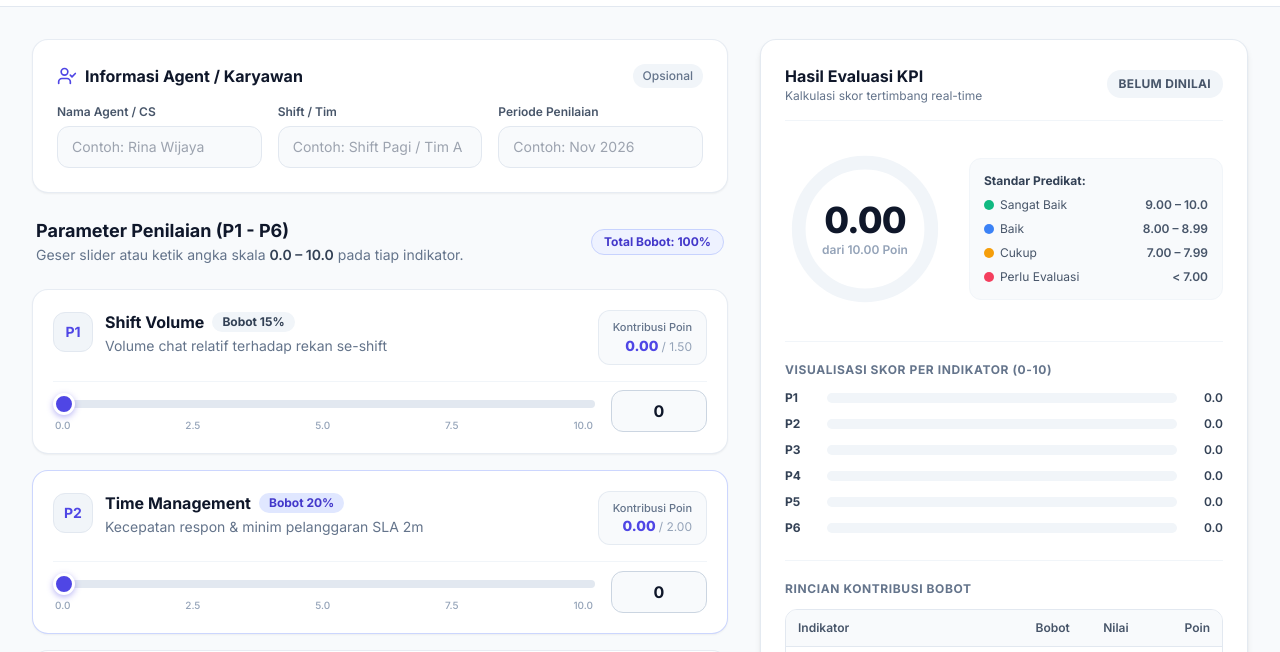
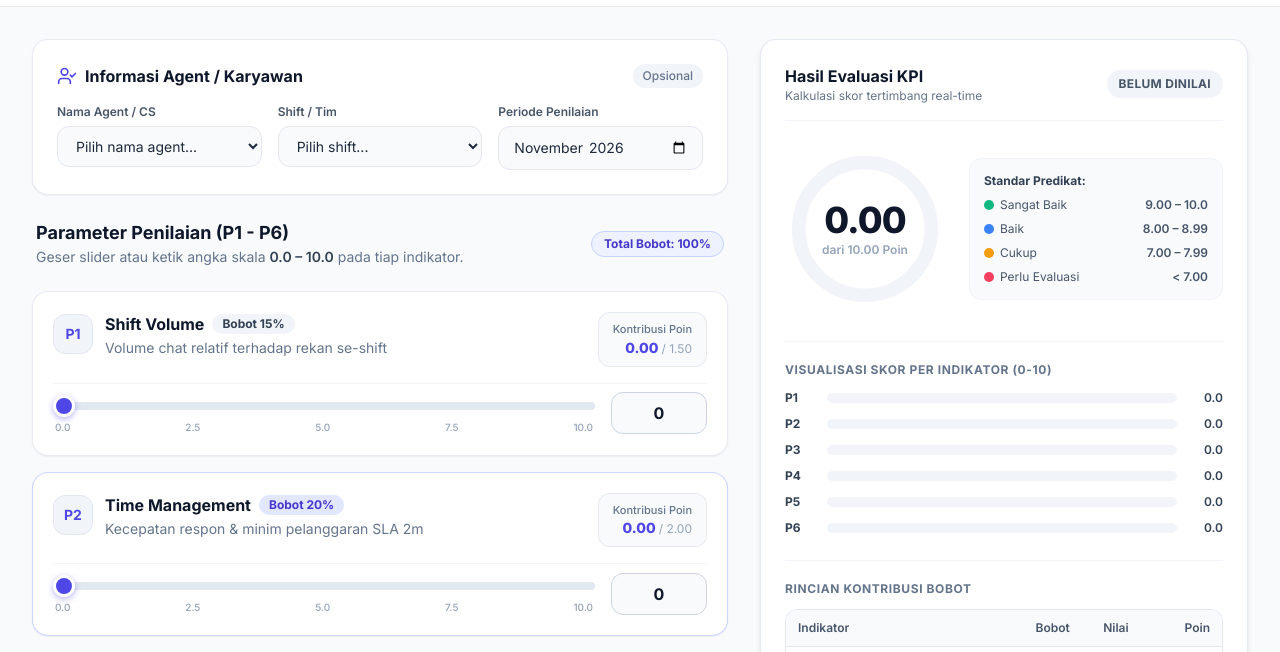
Before and after one commit to mgmaulana/KPILiveChat, a plain HTML site: page index.html in a window 1280 px wide. Shown: the part 74-726 px from the top of the page. Drawn offline with nearby package versions, Linux system fonts and the light colour scheme.

Commit message:
Replace input fields with select elements and update logic

```diff
--- a/index.html
+++ b/index.html
@@ -149,17 +149,55 @@
                     <div class="grid grid-cols-1 sm:grid-cols-3 gap-4">
                         <div>
                             <label for="agentName" class="block text-xs font-semibold text-slate-600 mb-1.5">Nama Agent / CS</label>
-                            <input type="text" id="agentName" placeholder="Contoh: Rina Wijaya" oninput="updateReportPreview()"
+                            <select id="agentName" onchange="updateReportPreview()"
                                 class="w-full px-3.5 py-2.5 text-sm bg-slate-50 border border-slate-200 rounded-xl focus:outline-none focus:ring-2 focus:ring-indigo-500 focus:bg-white transition-all">
+                                <option value="">Pilih nama agent...</option>
+                                <option>Lutfi Wandi Wardana</option>
+                                <option>Mohammad Amjad Amrullah</option>
+                                <option>Scaniawan Giraldi</option>
+                                <option>Irene Naftally Nathaniela Sitorus</option>
+                                <option>Muhamad Gilang Maulana</option>
+                                <option>Irfani Putri</option>
+                                <option>M Saripudin</option>
+                                <option>Namiando Purba</option>
+                                <option>Jonathan Prawira</option>
+                                <option>Putriana Kasau</option>
+                                <option>Ira Vitaloka</option>
+                                <option>Ayu Andini</option>
+                                <option>IFTIKHAR HILMY</option>
+                                <option>Andri Agustian</option>
+                                <option>Muhammad Rizal</option>
+                                <option>Alpin Rahmadani</option>
+                                <option>Ari Setiyawan</option>
+                                <option>Ferry Hermawan</option>
+                                <option>Indah Listiani</option>
+                                <option>Rusdi Firdaus Syah</option>
+                                <option>Jovander Prawira</option>
+                                <option>Ruth Angellia Jahja</option>
+                                <option>M.S Donny Sanjaya</option>
+                                <option>Sunandar</option>
+                                <option>Vicky Novendra</option>
+                                <option>Rahmad Saputra</option>
+                                <option>Daniel Cahyadi Herawan</option>
+                                <option>Mohamad Arya Ardiansyah</option>
+                                <option>Khoiril Mukharomah</option>
+                                <option>Reza Ramadhan</option>
+                                <option>Kusuma Wijaya</option>
+                            </select>
                         </div>
                         <div>
                             <label for="agentShift" class="block text-xs font-semibold text-slate-600 mb-1.5">Shift / Tim</label>
-                            <input type="text" id="agentShift" placeholder="Contoh: Shift Pagi / Tim A" oninput="updateReportPreview()"
+                            <select id="agentShift" onchange="updateReportPreview()"
                                 class="w-full px-3.5 py-2.5 text-sm bg-slate-50 border border-slate-200 rounded-xl focus:outline-none focus:ring-2 focus:ring-indigo-500 focus:bg-white transition-all">
+                                <option value="">Pilih shift...</option>
+                                <option>Shift Pagi</option>
+                                <option>Shift Siang</option>
+                                <option>Shift Malam</option>
+                            </select>
                         </div>
                         <div>
                             <label for="evalPeriod" class="block text-xs font-semibold text-slate-600 mb-1.5">Periode Penilaian</label>
-                            <input type="text" id="evalPeriod" placeholder="Contoh: Nov 2026" oninput="updateReportPreview()"
+                            <input type="month" id="evalPeriod" onchange="updateReportPreview()"
                                 class="w-full px-3.5 py-2.5 text-sm bg-slate-50 border border-slate-200 rounded-xl focus:outline-none focus:ring-2 focus:ring-indigo-500 focus:bg-white transition-all">
                         </div>
                     </div>
@@ -601,9 +639,9 @@
          * Mengisi data contoh realistis untuk simulasi
          */
         function fillExampleData() {
-            document.getElementById('agentName').value = 'Nadia Putri';
-            document.getElementById('agentShift').value = 'Shift Pagi (08:00 - 16:00)';
-            document.getElementById('evalPeriod').value = 'November 2026';
+            document.getElementById('agentName').value = 'Lutfi Wandi Wardana';
+            document.getElementById('agentShift').value = 'Shift Pagi';
+            document.getElementById('evalPeriod').value = getCurrentMonthValue();
 
             const sampleScores = [8.5, 9.0, 8.8, 9.2, 9.5, 10.0];
             kpiConfig.forEach((item, idx) => {
@@ -638,13 +676,26 @@
             // Placeholder hook jika diperlukan preview langsung saat mengetik nama
         }
 
+        function getCurrentMonthValue() {
+            const now = new Date();
+            return `${now.getFullYear()}-${String(now.getMonth() + 1).padStart(2, '0')}`;
+        }
+
+        function formatEvalPeriod(value) {
+            if (!value) return '-';
+            const [year, month] = value.split('-').map(Number);
+            return new Intl.DateTimeFormat('id-ID', { month: 'long', year: 'numeric' })
+                .format(new Date(year, month - 1, 1))
+                .toUpperCase();
+        }
+
         /**
          * Menyalin laporan KPI terformat rapi ke Clipboard (aman untuk iFrame menggunakan execCommand)
          */
         function copyReportToClipboard() {
             const name = document.getElementById('agentName').value.trim() || '-';
             const shift = document.getElementById('agentShift').value.trim() || '-';
-            const period = document.getElementById('evalPeriod').value.trim() || '-';
+            const period = formatEvalPeriod(document.getElementById('evalPeriod').value);
             const totalScore = document.getElementById('total-score-display').textContent;
             const grade = document.getElementById('badge-grade').textContent;
 
@@ -718,6 +769,7 @@
 
         // Inisialisasi aplikasi saat halaman dimuat
         window.addEventListener('DOMContentLoaded', () => {
+            document.getElementById('evalPeriod').value = getCurrentMonthValue();
             renderKpiCards();
             calculateAndRenderResults();
             lucide.createIcons();
```
